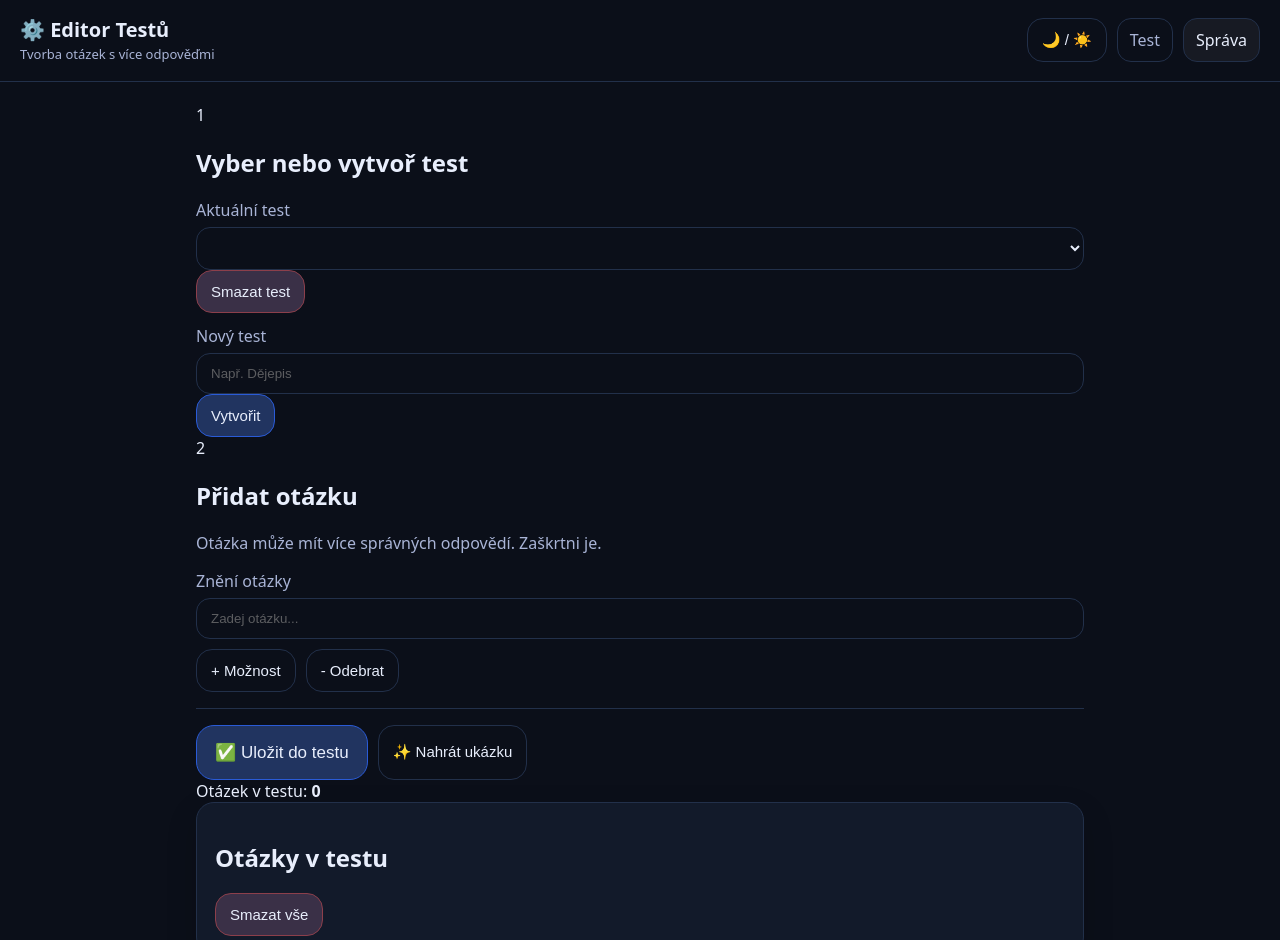
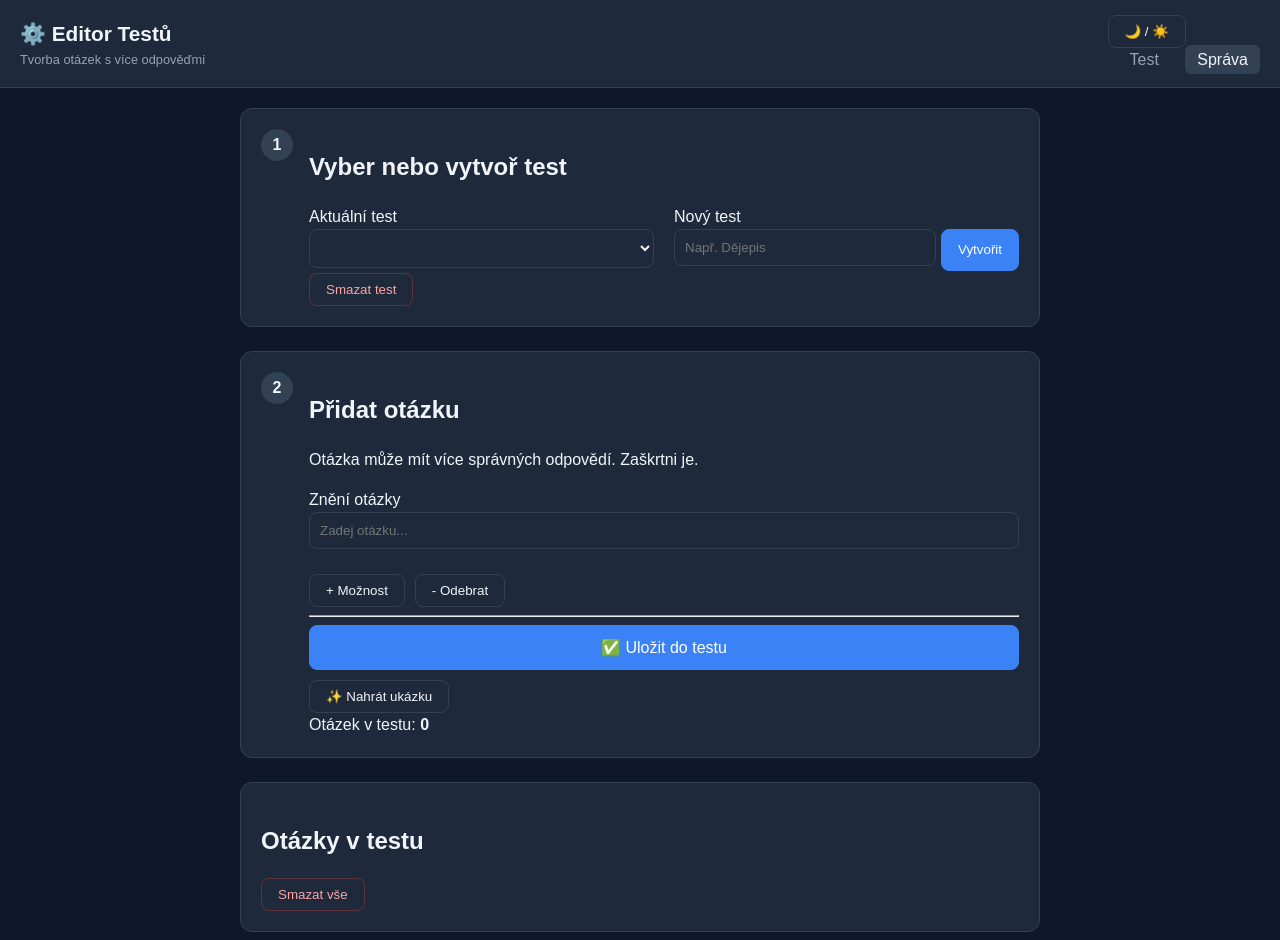
Before and after one commit to sarkarybnickova3-del/kvizik, a plain HTML site: page admin.html in a window 1280 px wide. Shown: the top 940 px of the page. Drawn offline with Linux system fonts and the light colour scheme.

Commit message:
Update style.css

```diff
--- a/style.css
+++ b/style.css
@@ -1,258 +1,71 @@
-/* Theme variables */
-:root{
-  --radius: 18px;
-  --shadow: 0 12px 30px rgba(0,0,0,.18);
+:root {
+  --bg: #0f172a;
+  --card: #1e293b;
+  --text: #f1f5f9;
+  --muted: #94a3b8;
+  --border: #334155;
+  --primary: #3b82f6;
+  --primary-hover: #2563eb;
+  --ok: #22c55e;
+  --bad: #ef4444;
+  --radius: 12px;
 }
 
-/* Dark */
-html[data-theme="dark"]{
-  --bg:#0b0f19;
-  --card:#121a2a;
-  --text:#e8eefc;
-  --muted:#a9b4d6;
-  --border:#22304a;
-  --btn:#1f2c46;
-  --btnHover:#2a3a5c;
-
-  --okBg: rgba(46,175,93,.28);
-  --okBorder: rgba(46,175,93,.85);
-  --badBg: rgba(226,75,75,.26);
-  --badBorder: rgba(226,75,75,.85);
+html[data-theme="light"] {
+  --bg: #f8fafc;
+  --card: #ffffff;
+  --text: #0f172a;
+  --muted: #64748b;
+  --border: #e2e8f0;
+  --primary: #2563eb;
+  --primary-hover: #1d4ed8;
 }
 
-/* Light */
-html[data-theme="light"]{
-  --bg:#f5f7fb;
-  --card:#ffffff;
-  --text:#111827;
-  --muted:#4b5563;
-  --border:#e5e7eb;
-  --btn:#eef2ff;
-  --btnHover:#e0e7ff;
+body { font-family: sans-serif; background: var(--bg); color: var(--text); margin: 0; line-height: 1.5; }
+.container { max-width: 800px; margin: 0 auto; padding: 20px; }
+.card, .step-card { background: var(--card); border: 1px solid var(--border); border-radius: var(--radius); padding: 20px; margin-bottom: 24px; }
+.step-card { display: flex; gap: 16px; }
+.step-badge { background: var(--border); width: 32px; height: 32px; display: flex; align-items: center; justify-content: center; border-radius: 50%; font-weight: bold; flex-shrink: 0; }
+.step-content { flex: 1; }
 
-  --okBg: rgba(46,175,93,.20);
-  --okBorder: rgba(46,175,93,.70);
-  --badBg: rgba(226,75,75,.18);
-  --badBorder: rgba(226,75,75,.70);
-}
+.topbar { display: flex; justify-content: space-between; align-items: center; padding: 15px 20px; border-bottom: 1px solid var(--border); background: var(--card); }
+.brand h1 { margin: 0; font-size: 1.3rem; }
+.sub { font-size: 0.8rem; color: var(--muted); }
+.nav a { margin-left: 10px; color: var(--muted); text-decoration: none; padding: 6px 12px; border-radius: 6px; }
+.nav a.active { background: var(--border); color: var(--text); }
 
-*{ box-sizing:border-box; }
-body{
-  margin:0;
-  font-family: system-ui, -apple-system, Segoe UI, Roboto, Arial, sans-serif;
-  background: var(--bg);
-  color:var(--text);
-}
+input, select { background: transparent; border: 1px solid var(--border); color: var(--text); padding: 10px; border-radius: 8px; width: 100%; box-sizing: border-box; margin-bottom: 5px; }
+.btn { background: var(--card); border: 1px solid var(--border); color: var(--text); padding: 8px 16px; border-radius: 8px; cursor: pointer; }
+.btn:hover { background: var(--border); }
+.btn.primary { background: var(--primary); border-color: var(--primary); color: white; }
+.btn.danger { color: #fca5a5; border-color: rgba(239,68,68,0.3); }
+.btn.xl { width: 100%; padding: 12px; font-size: 1rem; }
 
-/* Topbar */
-.topbar{
-  padding:18px 20px;
-  border-bottom:1px solid var(--border);
-  display:flex;
-  align-items:flex-start;
-  justify-content:space-between;
-  gap:16px;
-  flex-wrap:wrap;
-}
-.brand h1{ margin:0; font-size:20px; line-height:1.15; }
-.sub{ color:var(--muted); font-size:13px; margin-top:4px; }
+/* Admin Grid */
+.grid-admin-top { display: grid; grid-template-columns: 1fr 1fr; gap: 20px; margin-top: 10px; }
+.input-group { display: flex; gap: 5px; }
 
-.top-controls{
-  display:flex;
-  align-items:center;
-  gap:10px;
-  flex-wrap:wrap;
-}
+/* Answers Editor */
+.answers-editor { display: flex; flex-direction: column; gap: 8px; margin-top: 10px; }
+.answer-row { display: flex; align-items: center; gap: 10px; }
+.ans-badge { width: 20px; text-align: center; color: var(--muted); font-weight: bold; }
+.check-label { display: flex; align-items: center; gap: 5px; cursor: pointer; color: var(--muted); font-size: 0.9rem; white-space: nowrap; }
+.check-label input { width: auto; margin: 0; }
 
-.nav{ display:flex; gap:10px; flex-wrap:wrap; }
-.nav a{
-  color:var(--muted);
-  text-decoration:none;
-  padding:10px 12px;
-  border:1px solid var(--border);
-  border-radius:14px;
-}
-.nav a.active{ color:var(--text); background:rgba(127,127,127,.10); }
+/* Quiz Styling */
+.answers-grid { display: grid; grid-template-columns: 1fr 1fr; gap: 12px; margin-top: 20px; }
+.answer-btn { display: flex; align-items: center; gap: 12px; text-align: left; padding: 16px; border: 2px solid var(--border); width: 100%; }
+.answer-btn .letter { background: var(--border); width: 28px; height: 28px; display: flex; align-items: center; justify-content: center; border-radius: 6px; font-weight: bold; }
 
-.container{
-  max-width: 920px;
-  margin: 0 auto;
-  padding: 22px 16px 40px;
-}
+.answer-btn.selected { border-color: var(--primary); background: rgba(59,130,246,0.1); }
+.answer-btn.correct { border-color: var(--ok); background: rgba(34,197,94,0.1); }
+.answer-btn.wrong { border-color: var(--bad); background: rgba(239,68,68,0.1); }
+.answer-btn.missed { border-style: dashed; border-color: var(--ok); opacity: 0.7; }
 
-/* Card */
-.card{
-  background: var(--card);
-  border: 1px solid var(--border);
-  border-radius: var(--radius);
-  padding: 18px;
-  box-shadow: var(--shadow);
-}
-
-/* Forms */
-label{ display:block; margin: 12px 0 6px; color: var(--muted); }
-input, select{
-  width:100%;
-  padding:12px 14px;
-  border-radius:14px;
-  border:1px solid var(--border);
-  background: transparent;
-  color: var(--text);
-  outline: none;
-}
-input::placeholder{ color: rgba(127,127,127,.7); }
-
-.grid2{
-  display:grid;
-  grid-template-columns: 1fr 1fr;
-  gap: 10px;
-}
-.grid3{
-  display:grid;
-  grid-template-columns: 1.4fr .9fr 1fr;
-  gap: 12px;
-  align-items:end;
-}
-@media (max-width:820px){
-  .grid3{ grid-template-columns:1fr; }
-}
-@media (max-width:640px){
-  .grid2{ grid-template-columns:1fr; }
-}
-
-/* Buttons */
-.btn{
-  background: var(--btn);
-  color: var(--text);
-  border: 1px solid var(--border);
-  border-radius: 16px;
-  padding: 12px 14px;
-  font-size: 15px;
-  cursor: pointer;
-  transition: transform .04s ease, background .12s ease;
-  user-select:none;
-}
-.btn:hover{ background: var(--btnHover); }
-.btn:active{ transform: translateY(1px); }
-.btn:disabled{ opacity:.55; cursor:not-allowed; }
-
-.big{ padding: 12px 14px; font-size: 15px; }
-.xl{ padding: 16px 18px; font-size: 17px; border-radius: 18px; }
-
-.primary{ border-color:#2a5bd7; background: color-mix(in srgb, #2a5bd7 18%, var(--btn)); }
-.primary:hover{ background: color-mix(in srgb, #2a5bd7 26%, var(--btnHover)); }
-
-.danger{ border-color: color-mix(in srgb, #e24b4b 55%, var(--border)); background: color-mix(in srgb, #e24b4b 14%, var(--btn)); }
-.danger:hover{ background: color-mix(in srgb, #e24b4b 18%, var(--btnHover)); }
-
-.ghost{ background: transparent; }
-
-.actions{ display:flex; flex-wrap:wrap; gap:10px; margin-top: 14px; }
-
-hr{ border:none; border-top:1px solid var(--border); margin: 16px 0; }
-
-.hint{ margin-top: 12px; color: var(--muted); }
-.hint.no-margin{ margin:0; }
-.hint a{ color: inherit; text-decoration: underline; text-underline-offset: 3px; }
-code{ padding: 2px 6px; border:1px solid var(--border); border-radius:10px; }
-
-/* Quiz */
-.q-title{ font-size: 20px; margin: 0 0 12px; }
-.answers{
-  display:grid;
-  grid-template-columns: 1fr 1fr;
-  gap: 12px;
-}
-@media (max-width:640px){ .answers{ grid-template-columns:1fr; } }
-
-.answer{
-  text-align:left;
-  width:100%;
-  font-weight: 600;
-  display:flex;
-  gap:10px;
-  align-items:flex-start;
-  line-height:1.2;
-}
-.answer .letter{
-  font-weight: 800;
-  opacity: .9;
-  min-width: 28px;
-  display:inline-flex;
-  align-items:center;
-  justify-content:center;
-  border:1px solid var(--border);
-  border-radius: 12px;
-  padding: 6px 10px;
-}
-.answer .txt{ padding-top: 3px; }
-
-/* Stronger readability when highlighted */
-.answer.correct{
-  background: var(--okBg);
-  border-color: var(--okBorder);
-  outline: 2px solid color-mix(in srgb, var(--okBorder) 55%, transparent);
-}
-.answer.wrong{
-  background: var(--badBg);
-  border-color: var(--badBorder);
-  outline: 2px solid color-mix(in srgb, var(--badBorder) 55%, transparent);
-}
-.answer.correct .letter{
-  border-color: var(--okBorder);
-}
-.answer.wrong .letter{
-  border-color: var(--badBorder);
-}
-
-/* Admin list */
-.list{ display:grid; gap:10px; }
-.item{
-  border: 1px solid var(--border);
-  border-radius: 16px;
-  padding: 12px;
-  background: transparent;
-}
-.item-head{
-  display:flex; gap:10px; align-items:flex-start; justify-content:space-between;
-}
-.item .meta{ color: var(--muted); font-size: 13px; }
-.item .row{ display:flex; gap:8px; flex-wrap:wrap; margin-top:10px; color: var(--muted); }
-.pill{
-  border:1px solid var(--border);
-  padding:6px 10px;
-  border-radius:999px;
-  font-size: 13px;
-}
-.pill.ok{ border-color: var(--okBorder); }
-.pill.bad{ border-color: var(--badBorder); }
-
-/* file input styled as button */
-.file{
-  position:relative;
-  overflow:hidden;
-  display:inline-flex;
-  align-items:center;
-  justify-content:center;
-  gap:8px;
-}
-.file input{
-  position:absolute;
-  inset:0;
-  opacity:0;
-  cursor:pointer;
-}
-
-/* accessibility helpers */
-.sr-only{
-  position:absolute;
-  width:1px;
-  height:1px;
-  padding:0;
-  margin:-1px;
-  overflow:hidden;
-  clip:rect(0,0,0,0);
-  white-space:nowrap;
-  border:0;
-}
-.stack{ display:flex; gap:10px; flex-wrap:wrap; }
+.confirm-wrapper { margin-top: 20px; text-align: center; }
+.list .item { background: rgba(255,255,255,0.03); padding: 10px; margin-bottom: 8px; border-radius: 8px; }
+.pill { display: inline-block; padding: 2px 6px; font-size: 0.8rem; background: rgba(255,255,255,0.1); border-radius: 4px; margin-right: 5px; }
+.pill.ok { color: var(--ok); border: 1px solid var(--ok); }
+.actions { display: flex; gap: 10px; flex-wrap: wrap; }
+.center-actions { justify-content: center; margin-top: 20px; }
+.hidden { display: none; }
```
